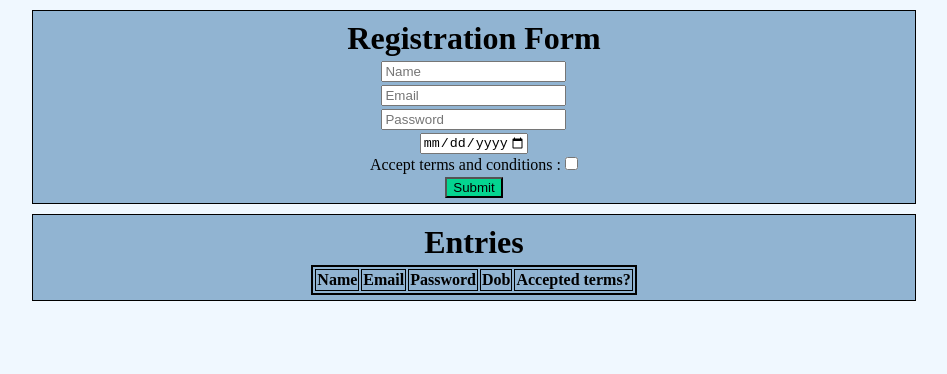
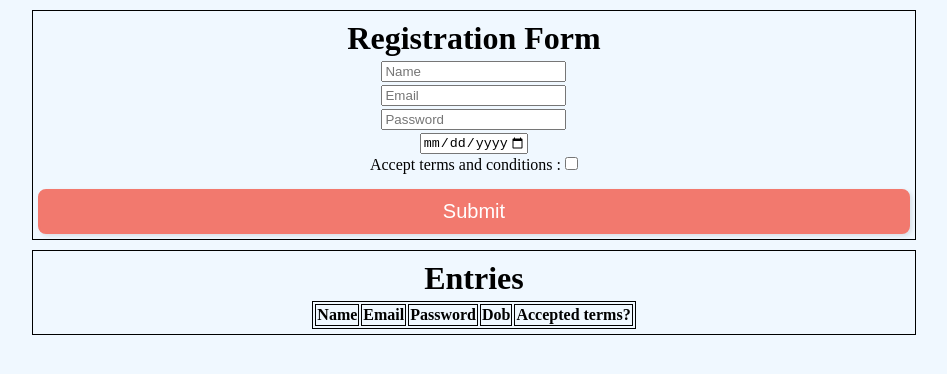
Before and after one commit to Shh-ad-oww/wd101-, a plain HTML site: page index.html in a window 1280 px wide. Shown: the whole page, without its empty margins (166-1113 px from the left). Drawn offline with Linux system fonts and the light colour scheme.

Commit message:
Update index.css

```diff
--- a/index.css
+++ b/index.css
@@ -17,7 +17,6 @@ h1 {
     margin-top: 10px;
     border: 1px solid;
     padding: 5px;
-    background-color: rgb(145, 180, 210);
 }
 
 .block {
@@ -26,8 +25,8 @@ h1 {
     margin-top: 3px;
 }
 
-.table {
-    border: 2px solid;
+.table, td {
+    border: 1px solid black;
     margin: auto;
 }
 
@@ -46,5 +45,15 @@ h1 {
 }
 
 .submit {
-    background-color: rgb(4, 213, 144);
+    margin-top: 15px;
+    width: 100%;
+  height: 45px;
+  background-color: #f2796e;
+  border: 2px solid #f2796e;
+  border-radius: 8px;
+  color: #fff;
+  font-size: 20px;
+  cursor: pointer;
+  box-shadow: 2px 2px 4px rgba(0, 0, 0, 0.1);
+  transition: all 0.1s ease;
 }
```
